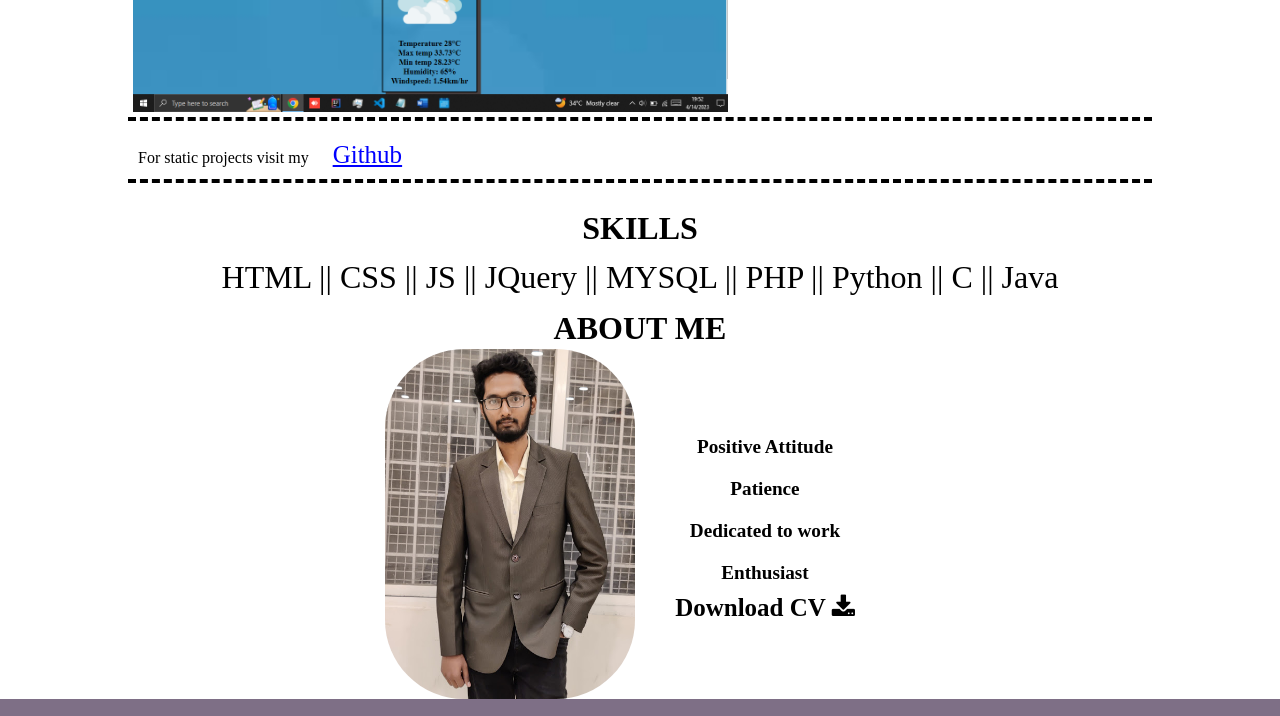
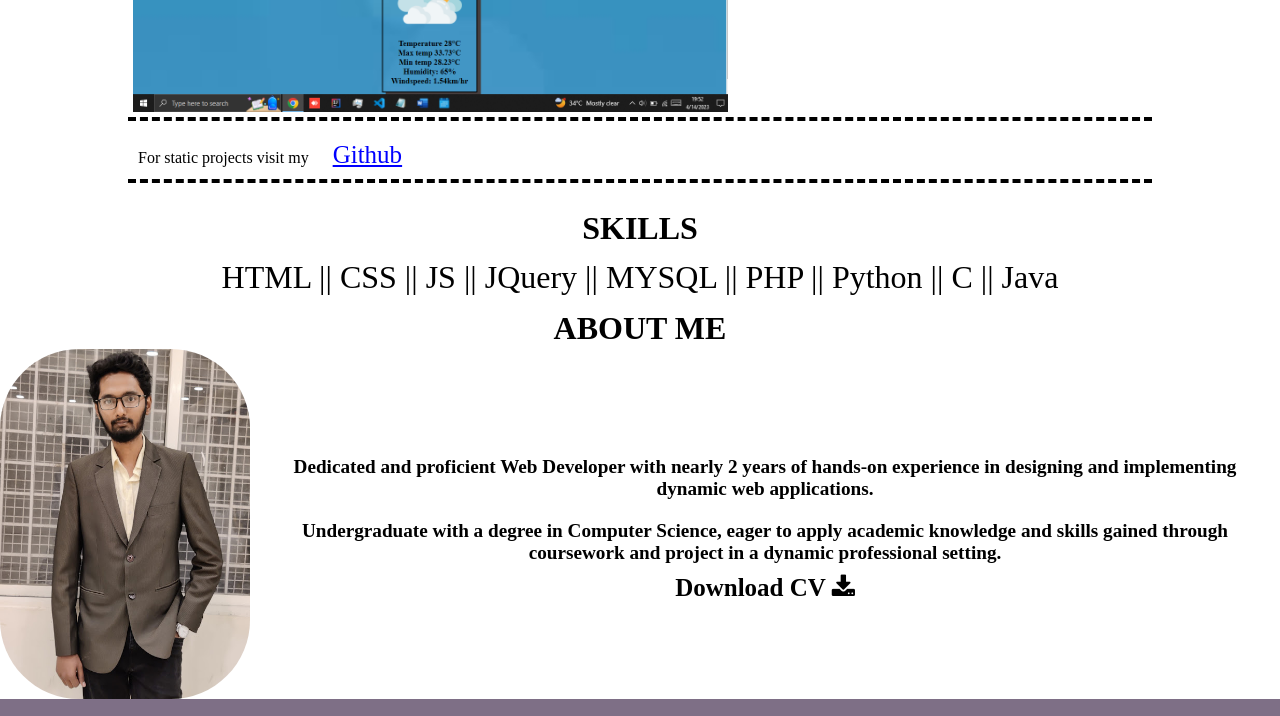
Before and after one commit to Athar996/myportfolio, a plain HTML site: page index.html in a window 1280 px wide. Shown: the part 1865-2581 px from the top of the page. Drawn offline with Linux system fonts and the light colour scheme.

Commit message:
Update index.html

```diff
--- a/index.html
+++ b/index.html
@@ -125,10 +125,8 @@
           <img class="myimage" src="mypicture.jpg" alt="Athar Picture" />
 
           <div class="bio">
-            <p>Positive Attitude</p>
-            <p>Patience</p>
-            <p>Dedicated to work</p>
-            <p>Enthusiast</p>
+            <p>Dedicated and proficient Web Developer with nearly 2 years of hands-on experience in designing and implementing dynamic web applications.</p>
+            <p>Undergraduate with a degree in Computer Science, eager to apply academic knowledge and skills gained through coursework and project in a dynamic professional setting.</p>
             <a class="download" target="_blank" href="Mohammad_Athar_Resume.pdf"
               >Download CV <i class="fa fa-download"></i>
             </a>
```
